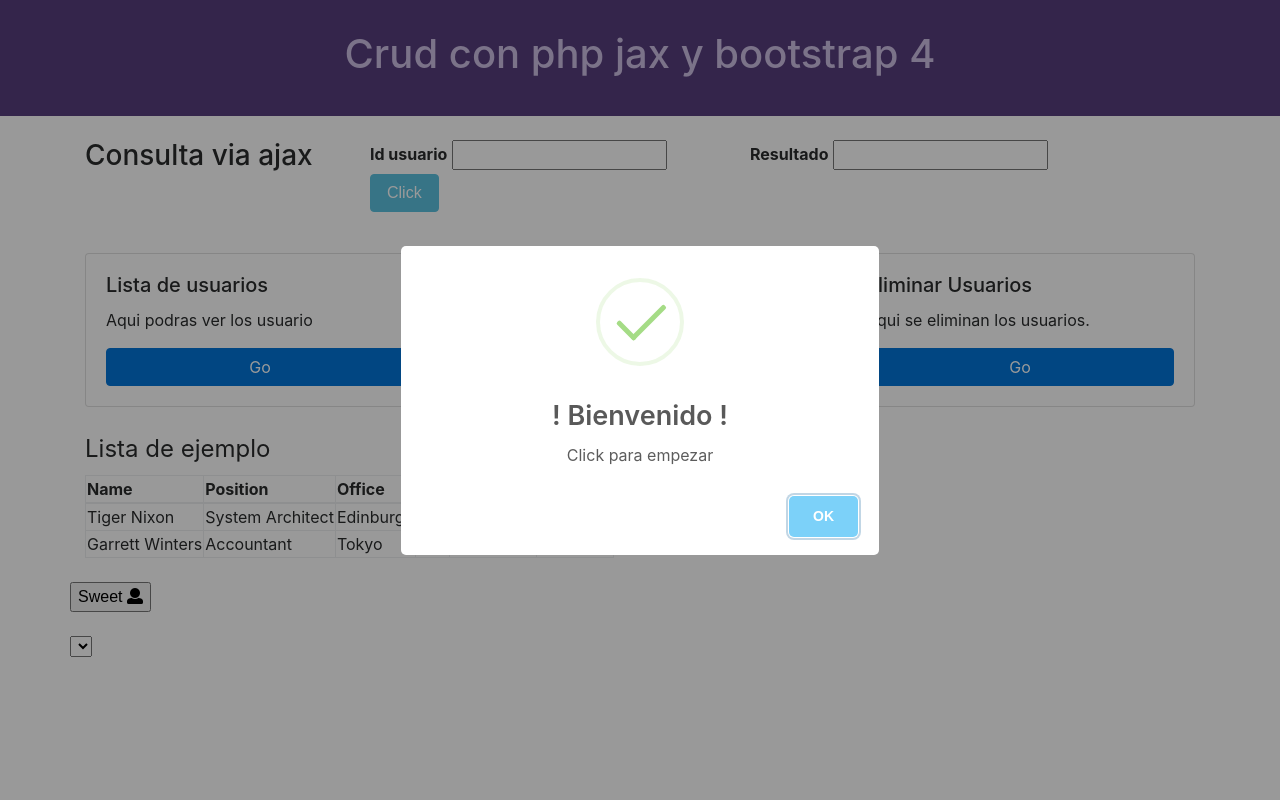
After one commit to demepty/php_crud, a PHP site: page /pruebas.php in a window 1280 px wide. The commit adds this page. Run offline with PHP 8.4, Linux system fonts and the light colour scheme; lists and menus that the app fills with data are empty; some libraries are stand-ins or nearby versions.

Commit message:
Avnzando poco a poco

```diff
--- a/assets/css/style.css
+++ b/assets/css/style.css
@@ -18,3 +18,18 @@ margin-top: 25px;
     flex: 1 1 auto;
     padding: 1.25rem;
 }
+
+.go{
+    width: 100%;
+
+}
+.elboton{
+    width: 100%;
+}
+.elboton{
+    width: 100%;
+}
+
+div>a{
+    width: 100%;
+}
--- a/assets/js/prueba.js
+++ b/assets/js/prueba.js
@@ -16,12 +16,3 @@ function creo() {
     });
 
 }
-
-$(document).ready( function ( ){
-
-    $('#example').DataTable();
-
-}
-
-
-);
--- /dev/null
+++ b/pruebas.php
@@ -0,0 +1,154 @@
+
+<!DOCTYPE html>
+<html lang="en">
+<head>
+    <meta charset="UTF-8">
+    <meta name="viewport" content="width=device-width, initial-scale=1.0">
+    <meta http-equiv="X-UA-Compatible" content="ie=edge">
+    <link rel="stylesheet" href="assets/css/style.css"> <!-- Este css debe ir primero por si se necesita perosnalizar alguna clase de bootstraps-->
+    <link rel="stylesheet" href="assets/css/datatables.min.css">
+    <link rel="stylesheet" href="assets/css/bootstrap.min.css">
+    <link rel="stylesheet" href="assets/css/fontawesome-all.min.css">
+    <script src="assets/js/jquery-3.3.1.min.js"></script>
+    <script src="https://cdnjs.cloudflare.com/ajax/libs/tether/1.4.0/js/tether.min.js" integrity="sha384-DztdAPBWPRXSA/3eYEEUWrWCy7G5KFbe8fFjk5JAIxUYHKkDx6Qin1DkWx51bBrb" crossorigin="anonymous"></script>
+    <script src="assets/js/datatables.min.js"></script>
+    <script src="assets/js/bootstrap.min.js"></script>
+    <script src="assets/js/sweetalert.js"></script> <!--Colocamos este js primero y luego el de alertas -->
+    <script src="assets/js/alertas.js"></script>    <!--Colocamos este js creado solo para las alertas -->
+    <title>Crud con php</title>
+</head>
+<body>
+    <header>
+    <div class="cabecera">
+            <div class="container">
+                <h1> Crud con php jax y bootstrap 4</h1>
+            </div>
+    </div>
+    </header>
+    <div class="container">
+            <div class="row">
+                <div class="col-md-3">
+                    <h3> Consulta via ajax</h3>
+                </div>
+                <div class="col-md-4">
+                    <div class="form-group">
+                        <label for="elid"> <strong>Id usuario </strong> </label>
+                        <input type="text" id="elid">
+                        <button class="btn btn-info" onclick="creo()"> Click  </button>
+                    </div>
+                </div>
+                <div class="col-md-5">
+                    <div class="form-group">
+                        <label for="result"><strong>Resultado</strong></label>
+                        <input type="text" id="datito">
+                    </div>
+                </div>
+            </div>
+    </div>
+    <div class="container menu">
+        <div class="row">
+            <div class="col-md-4">
+                <div class="card">
+                <div class="card-body">
+                    <h5 class="card-title">Lista de usuarios</h5>
+                    <p class="card-text">Aqui podras ver los usuario</p>
+                    <a href="#" class="btn btn-primary">Go </a>
+                </div>
+                </div>
+            </div>
+            <div class="col-md-4">
+                <div class="card">
+                <div class="card-body">
+                    <h5 class="card-title">Insertar Usuarios</h5>
+                    <p class="card-text">Aqui podras insertar un nuevo usuario</p>
+                    <a href="#" class="btn btn-primary">Go</a>
+                </div>
+                </div>
+            </div>
+            <div class="col-md-4">
+                <div class="card">
+                <div class="card-body">
+                    <h5 class="card-title">Eliminar Usuarios</h5>
+                    <p class="card-text">Aqui se eliminan los usuarios.</p>
+                    <a href="#" class="btn btn-primary">Go </a>
+                </div>
+                </div>
+            </div>
+        </div>
+    </div>
+
+    <div class="container">
+    <br>
+        <div class="row">
+            <div class="col-sm-12">
+            <legend>Lista de ejemplo</legend>
+                    <table id="example" class= "table-bordered">
+                        <thead>
+                            <tr>
+                                <th>Name</th>
+                                <th>Position</th>
+                                <th>Office</th>
+                                <th>Age</th>
+                                <th>Start date</th>
+                                <th>Salary</th>
+                            </tr>
+                        </thead>
+                        <tbody>
+                            <tr>
+                                <td>Tiger Nixon</td>
+                                <td>System Architect</td>
+                                <td>Edinburgh</td>
+                                <td>61</td>
+                                <td>2011/04/25</td>
+                                <td>$320,800</td>
+                            </tr>
+                            <tr>
+                                <td>Garrett Winters</td>
+                                <td>Accountant</td>
+                                <td>Tokyo</td>
+                                <td>63</td>
+                                <td>2011/07/25</td>
+                                <td>$170,750</td>
+                            </tr>
+
+                        </tbody>
+                    </table>
+            </div>
+        </div>
+    </div>
+<div class="container">
+<br>
+    <div class="row">
+        <button  id="alerta" onclick="cambio()"> Sweet <i class="fas fa-user"></i></button>
+
+    </div>
+</div>
+ <div class="container">
+ <br>
+    <div class="row">
+
+            <select name="rara" id="elselec">
+            <option > </option>
+            </select>
+    </div>
+</div>
+
+</body>
+<script src="assets/js/prueba.js"></script>
+<script>
+     function cambio() {
+        $.ajax({
+            type:'POST',
+            dataType:'json',
+            url:'inc/consulta2.php',
+            success:function (data) {
+                console.log(data);
+                $.each(data, function (indexInArray, value) {
+                    $("#elselec").append('<option value='+value.id_producto+'>'+value.nombre+'</option>');
+
+                });
+            }
+        });
+    }
+</script>
+</html>
```
Also changed, not shown: inc/consulta2.php (added, +18 -0 lines), index.php (+5 -71 lines).
